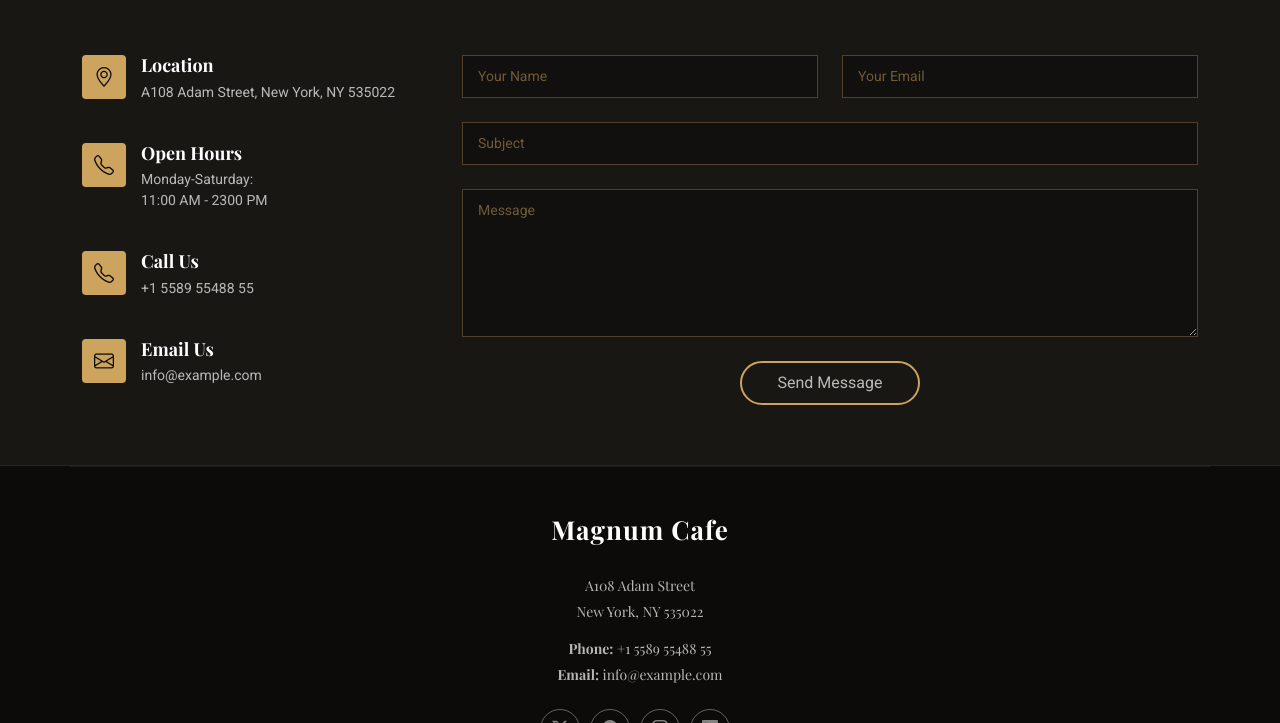
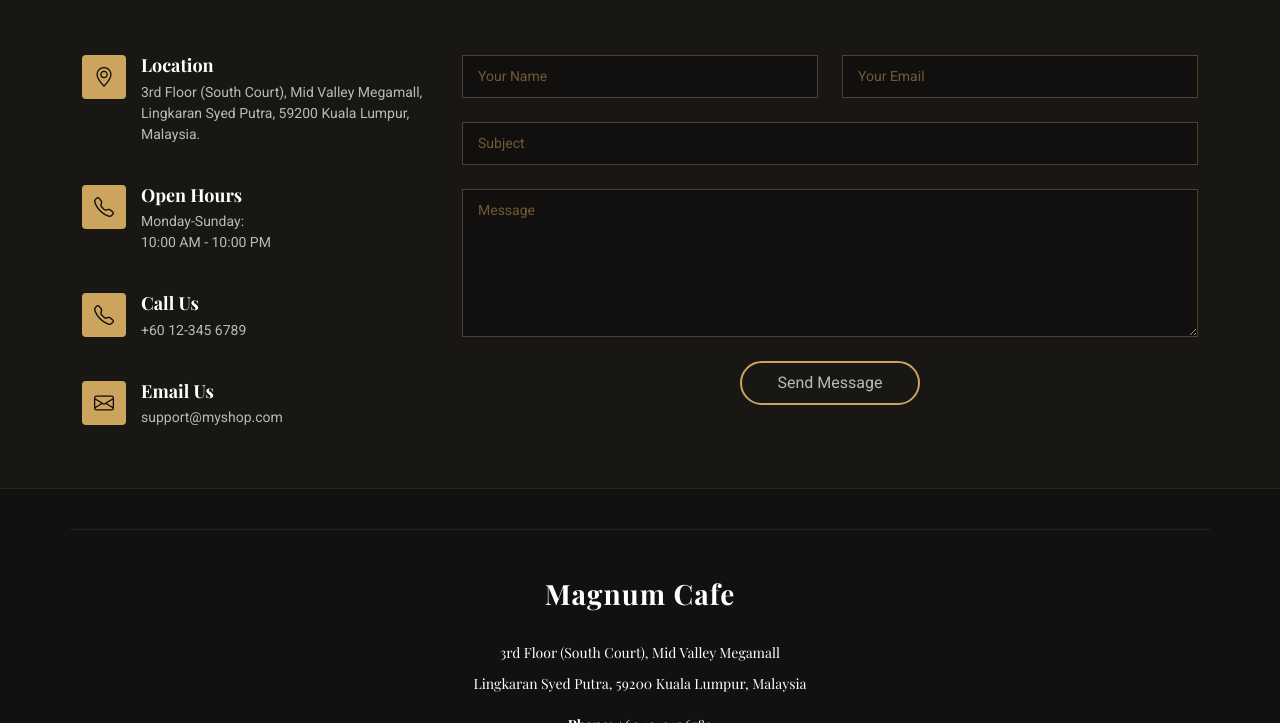
Before and after one commit to korangg/Magnum_Cafe_Ordering_System_Group1, a PHP site: page /ntah_ah/userhome.php in a window 1280 px wide. Shown: the part 5777-6500 px from the top of the page. Run offline with PHP 8.4, Linux system fonts and the light colour scheme; the visitor is signed in with stand-in values (Sample User, id 1); data that the repository does not hold is empty; some web fonts are replaced.

Commit message:
UPDATE USERHOME.PHP

```diff
--- a/userhome.php
+++ b/userhome.php
@@ -915,7 +915,7 @@ mysqli_close($conn);
       </div><!-- End Section Title -->
 
       <div class="mb-5" data-aos="fade-up" data-aos-delay="200">
-        <iframe style="border:0; width: 100%; height: 400px;" src="https://www.google.com/maps/embed?pb=!1m14!1m8!1m3!1d48389.78314118045!2d-74.006138!3d40.710059!3m2!1i1024!2i768!4f13.1!3m3!1m2!1s0x89c25a22a3bda30d%3A0xb89d1fe6bc499443!2sDowntown%20Conference%20Center!5e0!3m2!1sen!2sus!4v1676961268712!5m2!1sen!2sus" frameborder="0" allowfullscreen="" loading="lazy" referrerpolicy="no-referrer-when-downgrade"></iframe>
+        <iframe style="border:0; width: 100%; height: 400px;" src="https://www.google.com/maps/embed?pb=!1m18!1m12!1m3!1d3984.46535224052!2d101.7165646744704!3d2.9682943542388105!2m3!1f0!2f0!3f0!3m2!1i1024!2i768!4f13.1!3m3!1m2!1s0x31cdca11e9d0d76b%3A0xc61cfdea77542db3!2sIOI%20City%20Mall%2C%2062050%20Serdang%2C%20Selangor!5e0!3m2!1sen!2smy!4v1756353990932!5m2!1sen!2smy" frameborder="0" allowfullscreen="" loading="lazy" referrerpolicy="no-referrer-when-downgrade"></iframe>
       </div><!-- End Google Maps -->
 
       <div class="container" data-aos="fade-up" data-aos-delay="100">
@@ -927,7 +927,7 @@ mysqli_close($conn);
               <i class="bi bi-geo-alt flex-shrink-0"></i>
               <div>
                 <h3>Location</h3>
-                <p>A108 Adam Street, New York, NY 535022</p>
+                <p>3rd Floor (South Court), Mid Valley Megamall, Lingkaran Syed Putra, 59200 Kuala Lumpur, Malaysia.</p>
               </div>
             </div><!-- End Info Item -->
 
@@ -935,7 +935,7 @@ mysqli_close($conn);
               <i class="bi bi-telephone flex-shrink-0"></i>
               <div>
                 <h3>Open Hours</h3>
-                <p>Monday-Saturday:<br>11:00 AM - 2300 PM</p>
+                <p>Monday-Sunday:<br>10:00 AM - 10:00 PM</p>
               </div>
             </div><!-- End Info Item -->
 
@@ -943,7 +943,7 @@ mysqli_close($conn);
               <i class="bi bi-telephone flex-shrink-0"></i>
               <div>
                 <h3>Call Us</h3>
-                <p>+1 5589 55488 55</p>
+                <p>+60 12-345 6789</p>
               </div>
             </div><!-- End Info Item -->
 
@@ -951,7 +951,7 @@ mysqli_close($conn);
               <i class="bi bi-envelope flex-shrink-0"></i>
               <div>
                 <h3>Email Us</h3>
-                <p>info@example.com</p>
+                <p>support@myshop.com</p>
               </div>
             </div><!-- End Info Item -->
 
@@ -992,18 +992,18 @@ mysqli_close($conn);
 
 	</main>
 
-  <footer id="footer" class="footer">
+  <footer id="footer" class="footer" style="text-align:center; padding:40px 0; background:#111; color:#fff;">
       <div class="container footer-top">
           <div class="row gy-4 justify-content-center">
               <div class="col-lg-8 footer-about text-center">
                   <a href="index.html" class="logo d-flex justify-content-center align-items-center mb-3">
-                      <span class="sitename">Magnum Cafe</span>
+                      <span class="sitename" style="font-size:28px; font-weight:bold;">Magnum Cafe</span>
                   </a>
-                  <div class="footer-contact pt-3">
-                      <p>A108 Adam Street</p>
-                      <p>New York, NY 535022</p>
-                      <p class="mt-3"><strong>Phone:</strong> <span>+1 5589 55488 55</span></p>
-                      <p><strong>Email:</strong> <span>info@example.com</span></p>
+                  <div class="footer-contact pt-3" style="font-size:18px; line-height:1.8;">
+                      <p>3rd Floor (South Court), Mid Valley Megamall</p>
+                      <p>Lingkaran Syed Putra, 59200 Kuala Lumpur, Malaysia</p>
+                      <p class="mt-3"><strong>Phone:</strong> <span>+60 12-345 6789</span></p>
+                      <p><strong>Email:</strong> <span>support@myshop.com</span></p>
                   </div>
                   <div class="social-links d-flex justify-content-center mt-4">
                       <a href=""><i class="bi bi-twitter-x"></i></a>
```
